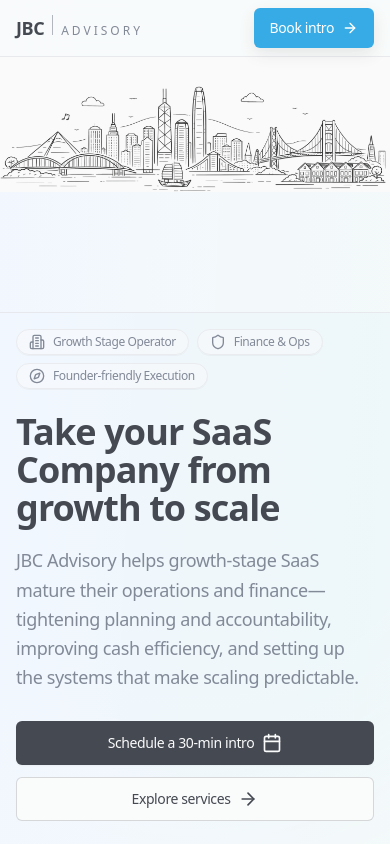
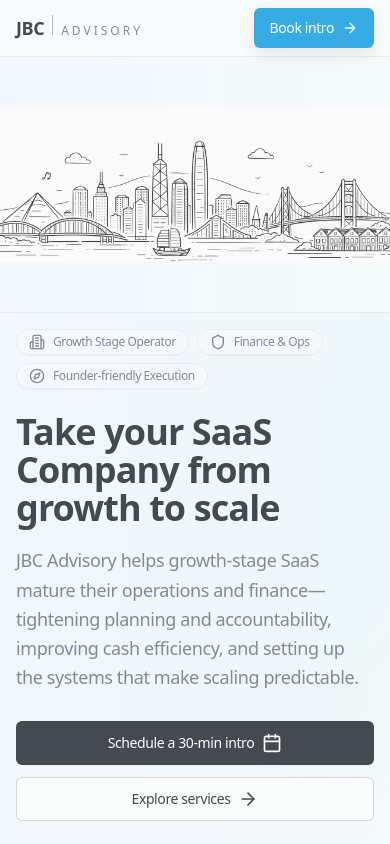
Before and after one commit to jblakec89-svg/jbc-advisory-site, a React (Vite) app: page / in a window 390 px wide. Shown: the top 844 px of the page. Built offline with nearby package versions, Linux system fonts and the light colour scheme.

Commit message:
Banner sizing, mobile visibility, desktop object-position 100%

```diff
--- a/src/JBCAdvisorySite.tsx
+++ b/src/JBCAdvisorySite.tsx
@@ -807,11 +807,11 @@ export default function JBCAdvisorySite() {
   return (
     <div className="min-h-screen bg-gradient-to-br from-blue-50 via-cyan-50/40 to-background text-foreground tracking-tight">
       <Nav />
-      <div className="w-full min-w-full overflow-hidden border-b border-border/80 leading-[0] h-64 sm:h-80 md:h-96 lg:h-[28rem] xl:h-[32rem]">
+      <div className="w-full min-w-full overflow-hidden border-b border-border/80 leading-[0] h-64 sm:h-80 md:h-96 lg:h-[28rem] xl:h-[32rem] flex items-center justify-center">
         <img
           src="/cityscape-banner.png"
           alt="Cityscapes of Memphis, Hong Kong, and San Francisco"
-          className="banner-cityscape flex flex-wrap box-content h-fit w-fit object-cover object-center"
+          className="banner-cityscape max-w-md max-h-full w-auto h-auto object-contain object-center"
           style={{ filter: "contrast(0.96) grayscale(0.12)" }}
         />
       </div>
```
